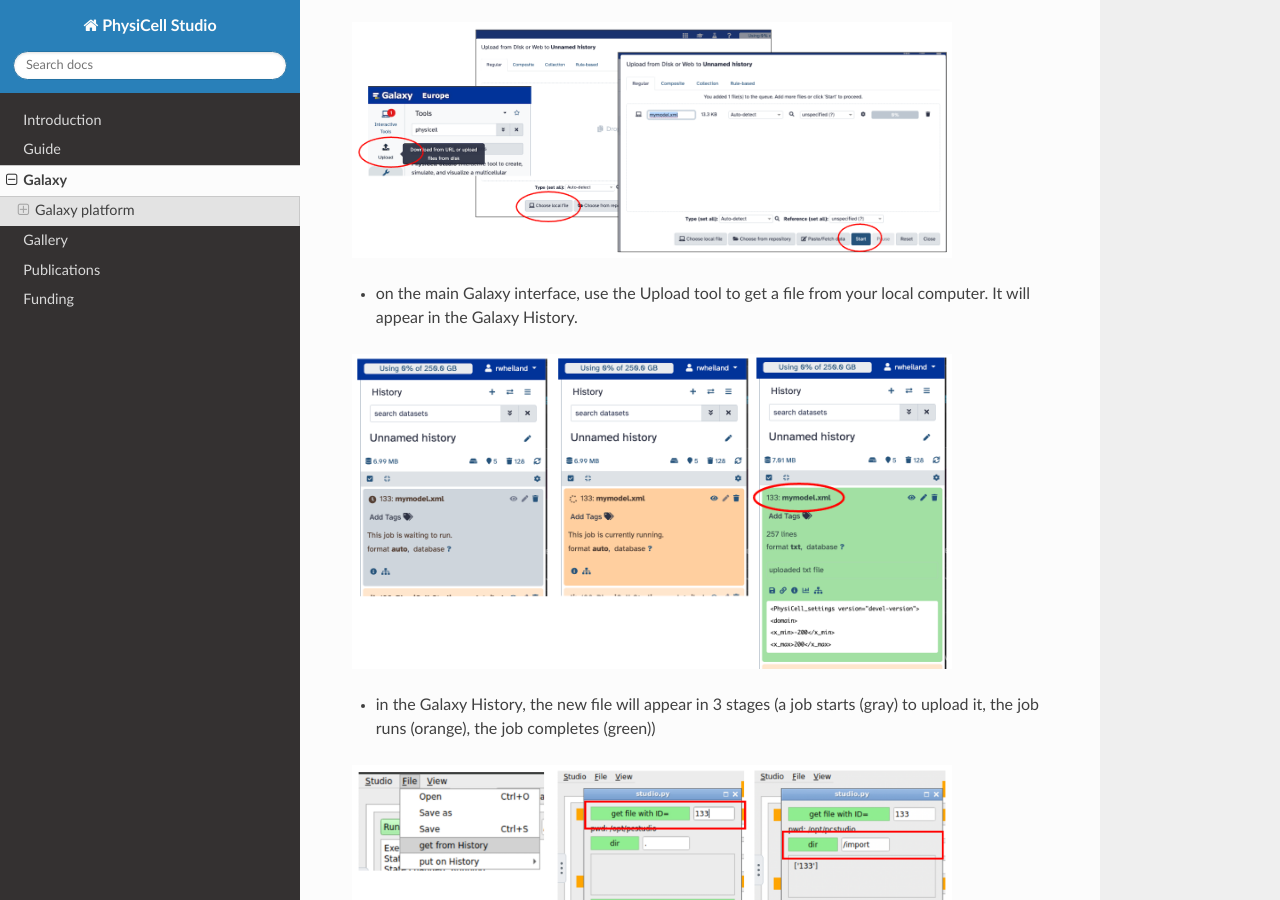
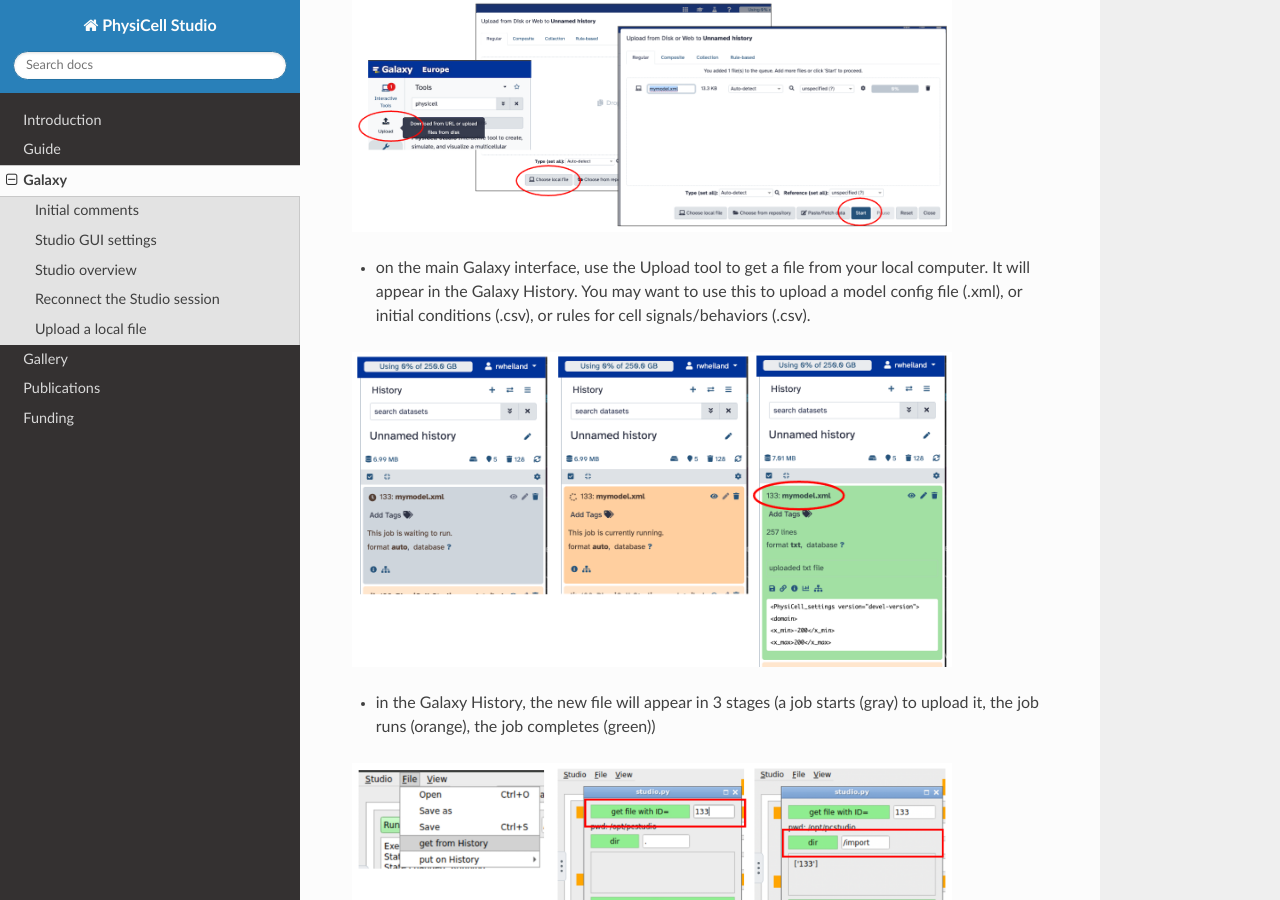
Before and after one commit to rheiland/Studio_rtd, a Sphinx documentation site: the page built from docs/source/galaxy.rst, in a window 1280 px wide and 900 px high, scrolled down 5662 px. Built offline with Sphinx 7.4.7 and the Read the Docs theme 3.1.0, drawn with Linux system fonts in a browser that asks for light colours.

Commit message:
upload and get

```diff
--- a/docs/source/galaxy.rst
+++ b/docs/source/galaxy.rst
@@ -4,9 +4,6 @@
 .. _galaxy:
 
 Warning: this page is under construction and review.
-
-Galaxy platform
----------------
 
 Galaxy is a well known, Web-based platform of tools, aimed primarily at bioinformaticians, but
 has broadened in scope over the years. With generous help from the Galaxy community, we
@@ -86,7 +83,7 @@
 
 .. image:: ./galaxy_imgs/galaxy_upload_ui_3steps.png
    :width: 600px
-* on the main Galaxy interface, use the Upload tool to get a file from your local computer. It will appear in the Galaxy History.
+* on the main Galaxy interface, use the Upload tool to get a file from your local computer. It will appear in the Galaxy History. You may want to use this to upload a model config file (.xml), or initial conditions (.csv), or rules for cell signals/behaviors (.csv).
 
 .. image:: ./galaxy_imgs/upload_file_3_stages.png
    :width: 600px
```
